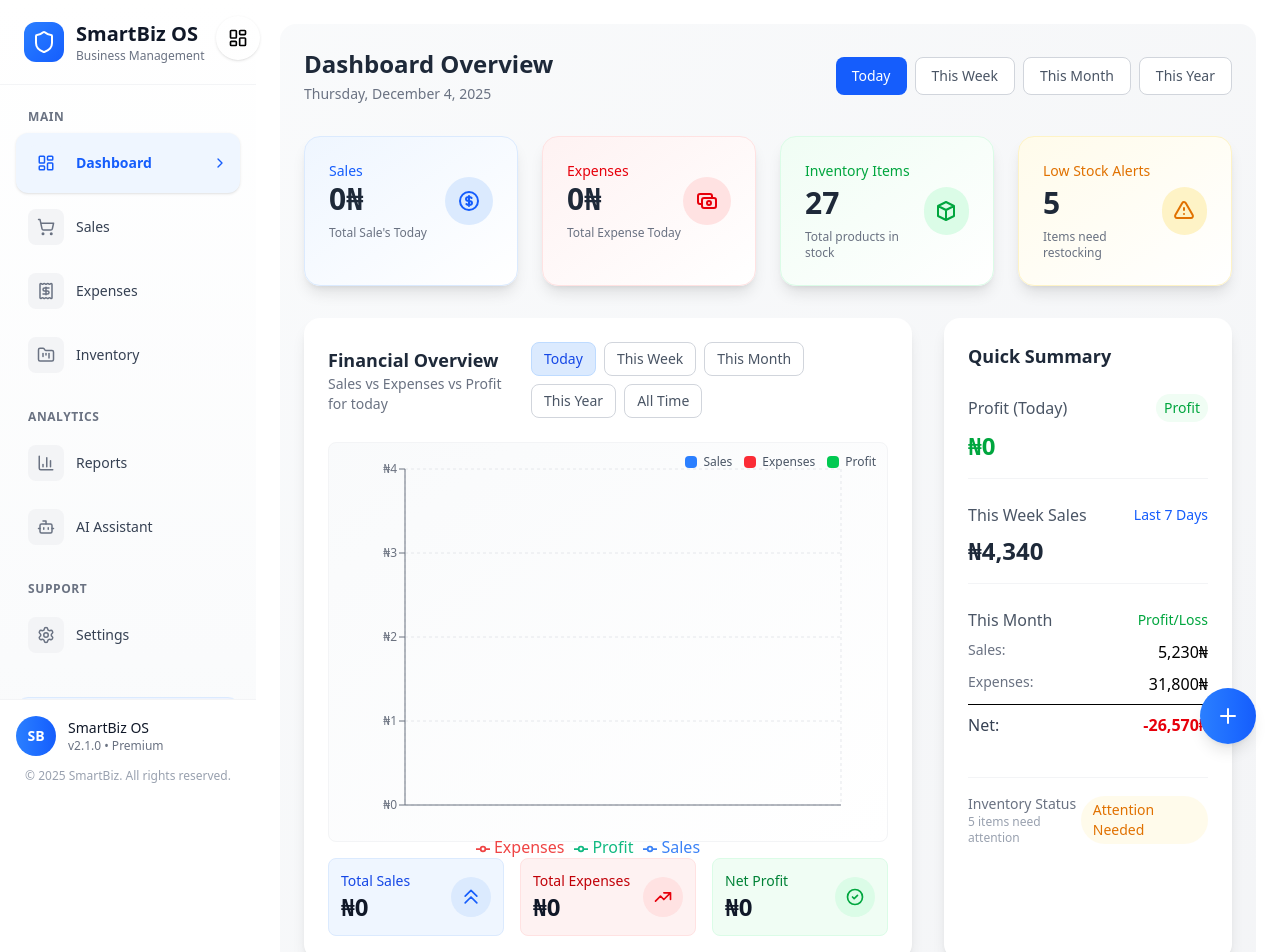
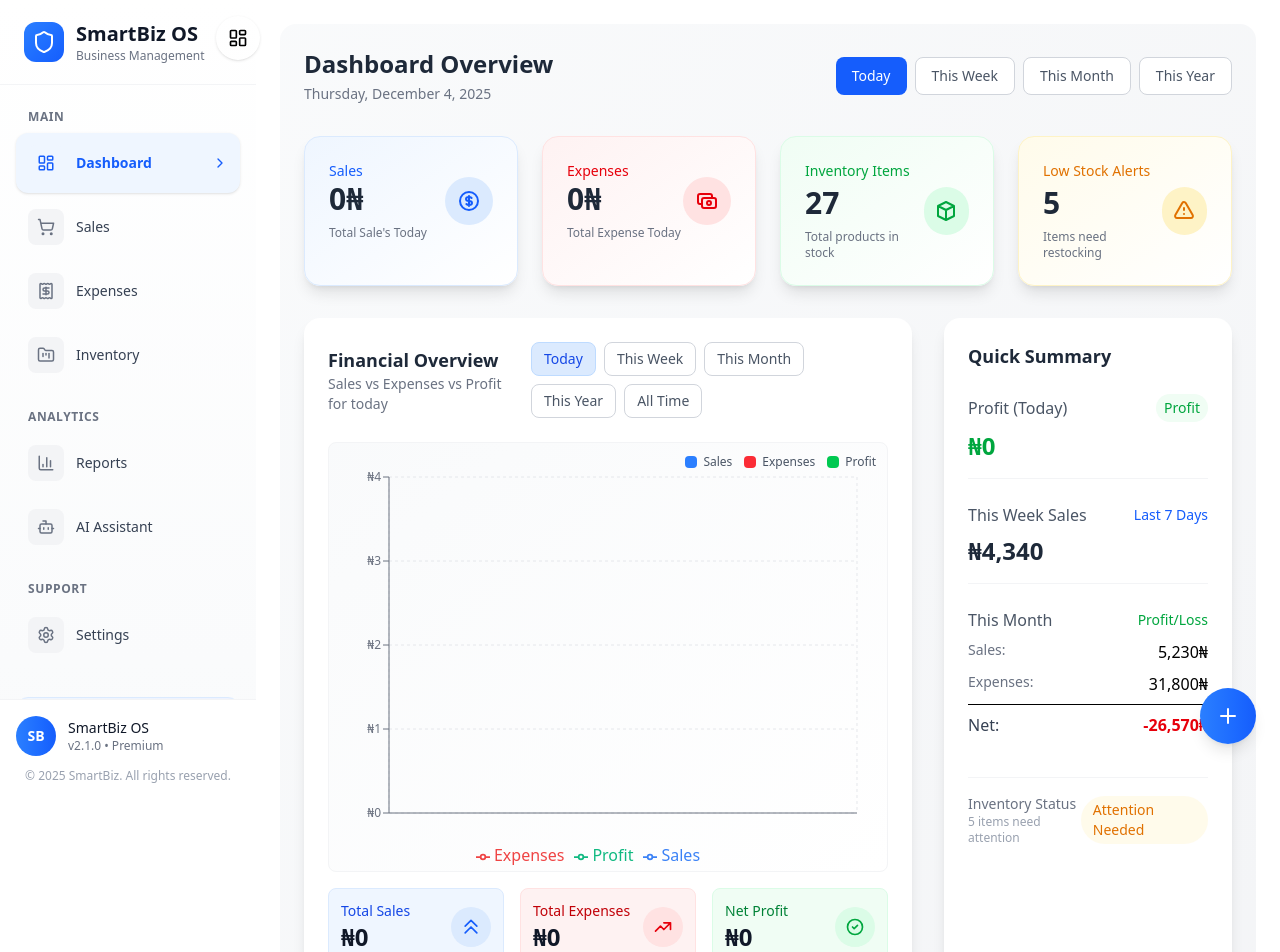
Before and after one commit to mac-101/SmartBiz-Os, a React (Vite) app: page / in a window 1280 px wide. Shown: the top 952 px of the page. Built offline with nearby package versions, Linux system fonts and the light colour scheme.

Commit message:
more nice

```diff
--- a/src/components/chart.jsx
+++ b/src/components/chart.jsx
@@ -143,6 +143,7 @@ const FinancialChart = ({ timeFilter = 'week' }) => {
     <div className="w-full h-full">
       <ResponsiveContainer width="100%" height={400}>
         <AreaChart
+         className="outline-none focus:outline-none"
           data={chartData}
           margin={{ top: 10, right: 30, left: 0, bottom: 0, }}
         >
@@ -195,12 +196,7 @@ const FinancialChart = ({ timeFilter = 'week' }) => {
         </AreaChart>
       </ResponsiveContainer>
 
-      <div className="mt-4 text-sm text-gray-500 text-center">
-        Showing data for: {timeFilter === 'today' ? 'Today' :
-                          timeFilter === 'week' ? 'This Week' :
-                          timeFilter === 'month' ? 'This Month' :
-                          timeFilter === 'year' ? 'This Year' : 'All Time'}
-      </div>
+
     </div>
   );
 };
--- a/src/index.css
+++ b/src/index.css
@@ -8,3 +8,15 @@
   -ms-overflow-style: none;  /* IE and Edge */
   scrollbar-width: none;  /* Firefox */
 }
+/* Remove ALL outlines */
+*:focus {
+  outline: none !important;
+}
+
+/* Specifically for Recharts */
+.recharts-wrapper,
+.recharts-surface,
+.recharts-legend-wrapper,
+.recharts-default-legend {
+  outline: none !important;
+}
--- a/src/pages/dashboard.jsx
+++ b/src/pages/dashboard.jsx
@@ -333,7 +333,7 @@ export default function Dashboard() {
 						</div>
 
 						{/* Chart with proper height */}
-						<div className="h-[400px] rounded-lg border border-gray-100 bg-linear-to-br from-gray-50 to-white p-4">
+						<div className="h-fit rounded-lg border border-gray-100 bg-linear-to-br from-gray-50 to-white pt-6 pb-1">
 							<FinancialChart timeFilter={timeFilter} />
 						</div>
 
```
